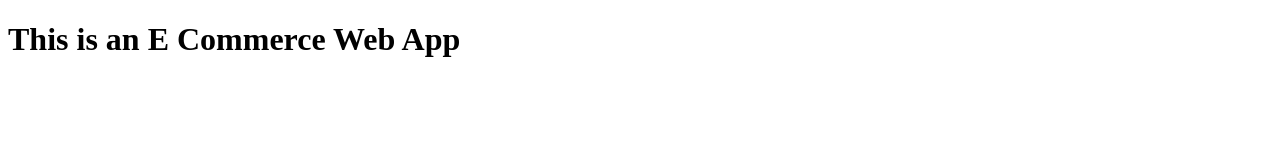
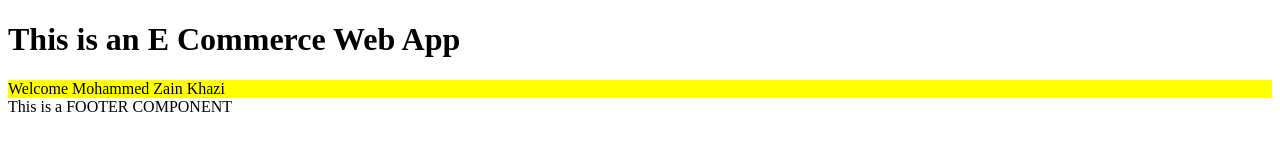
Before and after one commit to mohammedzainkhazi/E-Commerce-WEB-APP, a plain HTML site: page index.html in a window 1280 px wide. Drawn offline with Linux system fonts and the light colour scheme.

Commit message:
Updated index.html -m 79

```diff
--- a/index.html
+++ b/index.html
@@ -7,5 +7,11 @@
 </head>
 <body>
     <h1>This is an E Commerce Web App</h1>
+    <div style="background-color: yellow;">
+        Welcome Mohammed Zain Khazi
+    </div>
+    <div class="footer">
+        This is a FOOTER COMPONENT
+    </div>
 </body>
 </html>
```
